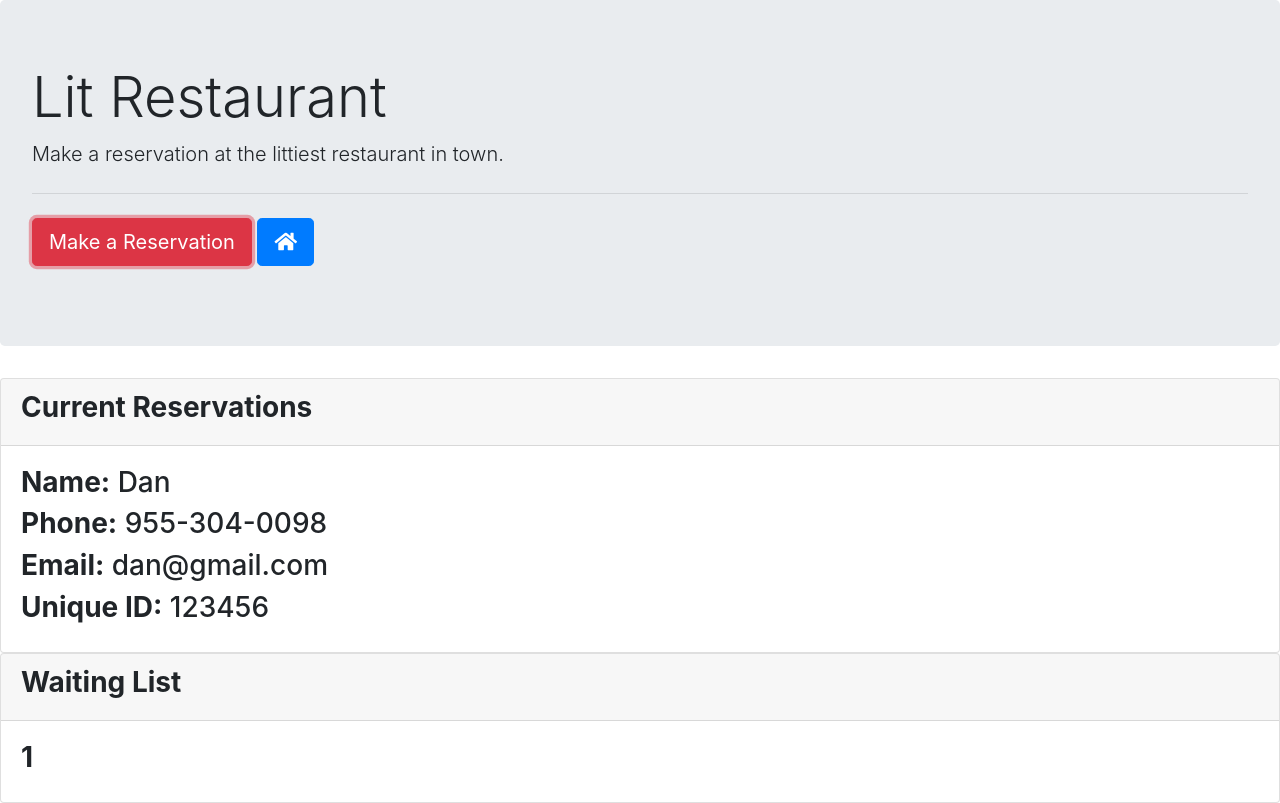
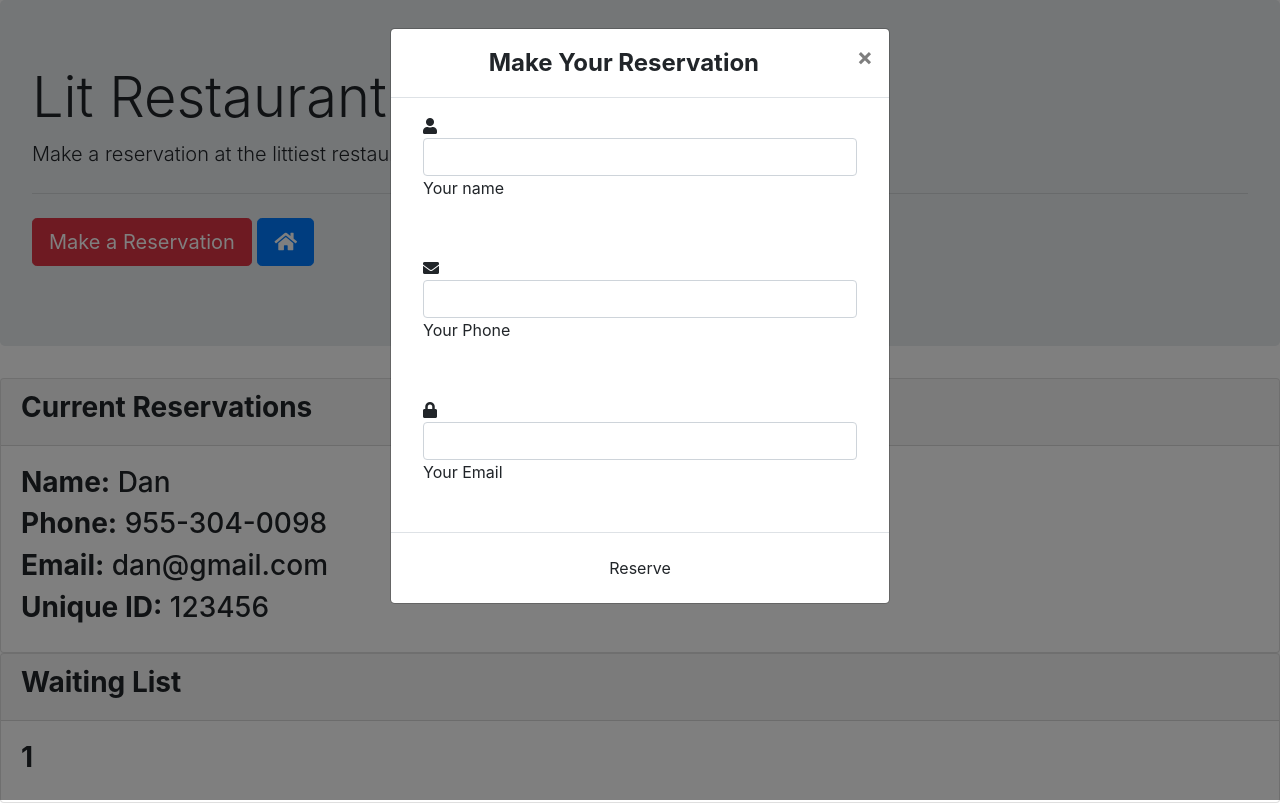
Before and after one commit to Parker-Tech/lit-restaurant, a website: page table.html in a window 1280 px wide. Both pictures are taken after a click on the button "Make a Reservation". Drawn offline with nearby package versions, Linux system fonts and the light colour scheme.

Commit message:
added the make reservation modal

```diff
--- a/table.html
+++ b/table.html
@@ -19,10 +19,51 @@
       <hr class="my-4">
       <p></p>
       <p class="lead">
-        <a class="btn btn-danger btn-lg" href="#" role="button">Make a Reservation</a>
+        <a href="" btn-rounded mb-4" data-toggle="modal" data-target="#modalRegisterForm"
+            class="btn btn-danger btn-lg" role="button">Make a Reservation</a>
         <a class="btn btn-primary btn-lg" href="#" role="button"><i class="fa fa-home" aria-hidden="true"></i></a>
       </p>
     </div>
+
+
+    <div class="modal fade" id="modalRegisterForm" tabindex="-1" role="dialog" aria-labelledby="myModalLabel"
+    aria-hidden="true">
+    <div class="modal-dialog" role="document">
+      <div class="modal-content">
+        <div class="modal-header text-center">
+          <h4 class="modal-title w-100 font-weight-bold">Make Your Reservation</h4>
+          <button type="button" class="close" data-dismiss="modal" aria-label="Close">
+            <span aria-hidden="true">&times;</span>
+          </button>
+        </div>
+        <div class="modal-body mx-3">
+          <div class="md-form mb-5">
+            <i class="fas fa-user prefix grey-text"></i>
+            <input type="text" id="orangeForm-name" class="form-control validate">
+            <label data-error="wrong" data-success="right" for="orangeForm-name">Your name</label>
+          </div>
+          <div class="md-form mb-5">
+            <i class="fas fa-envelope prefix grey-text"></i>
+            <input type="email" id="orangeForm-email" class="form-control validate">
+            <label data-error="wrong" data-success="right" for="orangeForm-email">Your Phone</label>
+          </div>
+
+          <div class="md-form mb-4">
+            <i class="fas fa-lock prefix grey-text"></i>
+            <input type="password" id="orangeForm-pass" class="form-control validate">
+            <label data-error="wrong" data-success="right" for="orangeForm-pass">Your Email</label>
+          </div>
+
+        </div>
+        <div class="modal-footer d-flex justify-content-center">
+          <button class="btn btn-deep-orange">Reserve</button>
+        </div>
+      </div>
+    </div>
+  </div>
+
+
+
     <div class="card">
       <div class="card-header">
         <h3><strong>Current Reservations</strong></h3>
@@ -50,6 +91,8 @@
 </div>
 </div>
 </div>
-    <script src="" async defer></script>
+    <script src="" async defer></script><script src="https://code.jquery.com/jquery-3.3.1.slim.min.js" integrity="sha384-q8i/X+965DzO0rT7abK41JStQIAqVgRVzpbzo5smXKp4YfRvH+8abtTE1Pi6jizo" crossorigin="anonymous"></script>
+    <script src="https://cdnjs.cloudflare.com/ajax/libs/popper.js/1.14.7/umd/popper.min.js" integrity="sha384-UO2eT0CpHqdSJQ6hJty5KVphtPhzWj9WO1clHTMGa3JDZwrnQq4sF86dIHNDz0W1" crossorigin="anonymous"></script>
+    <script src="https://stackpath.bootstrapcdn.com/bootstrap/4.3.1/js/bootstrap.min.js" integrity="sha384-JjSmVgyd0p3pXB1rRibZUAYoIIy6OrQ6VrjIEaFf/nJGzIxFDsf4x0xIM+B07jRM" crossorigin="anonymous"></script>
   </body>
 </html>
```
